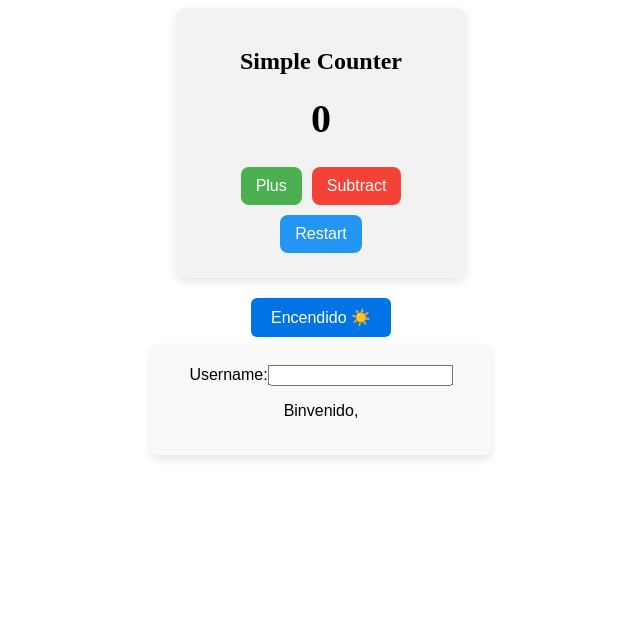
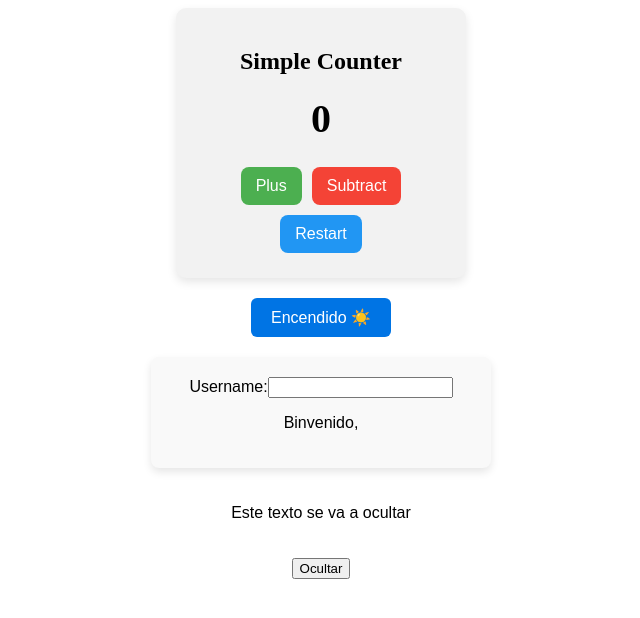
Before and after one commit to Fernando-Herrero/useState-react, a React (Vite) app: page / in a window 1280 px wide. Shown: the top 618 px of the page, without its empty margins (319-959 px from the left). Built offline with nearby package versions, Linux system fonts and the light colour scheme.

Commit message:
feat(ShowHide): implement show/hide text button

```diff
--- a/src/App.jsx
+++ b/src/App.jsx
@@ -2,6 +2,7 @@ import "./App.css";
 import { SimpleCount } from "./components/SimpleCount/SimpleCount.jsx";
 import { ToggleButton } from "./components/ToggleButton/ToggleButton.jsx";
 import { TextBox } from "./components/TextBox/TextBox.jsx";
+import { ShowHide } from "./components/ShowHide/ShowHide.jsx";
 
 export const App = () => {
 	return (
@@ -9,6 +10,7 @@ export const App = () => {
 			<SimpleCount />
 			<ToggleButton />
 			<TextBox />
+			<ShowHide />
 		</>
 	);
 };
--- /dev/null
+++ b/src/components/ShowHide/ShowHide.css
@@ -0,0 +1,11 @@
+/* ShowHide.css */
+
+.container-show-hide {
+	display: flex;
+	flex-direction: column;
+	justify-content: center;
+	align-items: center;
+	gap: 20px;
+	font-family: Arial, sans-serif;
+    margin: 20px 0;
+}
--- /dev/null
+++ b/src/components/ShowHide/ShowHide.jsx
@@ -0,0 +1,22 @@
+import { useState } from "react";
+import "./ShowHide.css";
+
+export const ShowHide = () => {
+	const [isVisible, setIsVisible] = useState(true);
+
+	const handleClick = () => {
+		setIsVisible(!isVisible);
+	};
+
+	return (
+		<div className="container-show-hide">
+
+			{isVisible && (
+				<div>
+					<p>Este texto se va a ocultar</p>
+				</div>
+			)}
+			<button onClick={handleClick}>{isVisible ? "Ocultar" : "Mostrar"}</button>
+		</div>
+	);
+};
--- a/src/components/TextBox/TextBox.css
+++ b/src/components/TextBox/TextBox.css
@@ -1,8 +1,4 @@
 .textbox-container {
-	position: absolute;
-	top: 50%;
-	left: 50%;
-	transform: translate(-50%, -50%);
 	width: 300px;
 	padding: 20px;
 	text-align: center;
@@ -10,4 +6,5 @@
 	border-radius: 8px;
 	background-color: #f9f9f9;
 	font-family: sans-serif;
+	margin: 20px auto 0 auto;
 }
```
